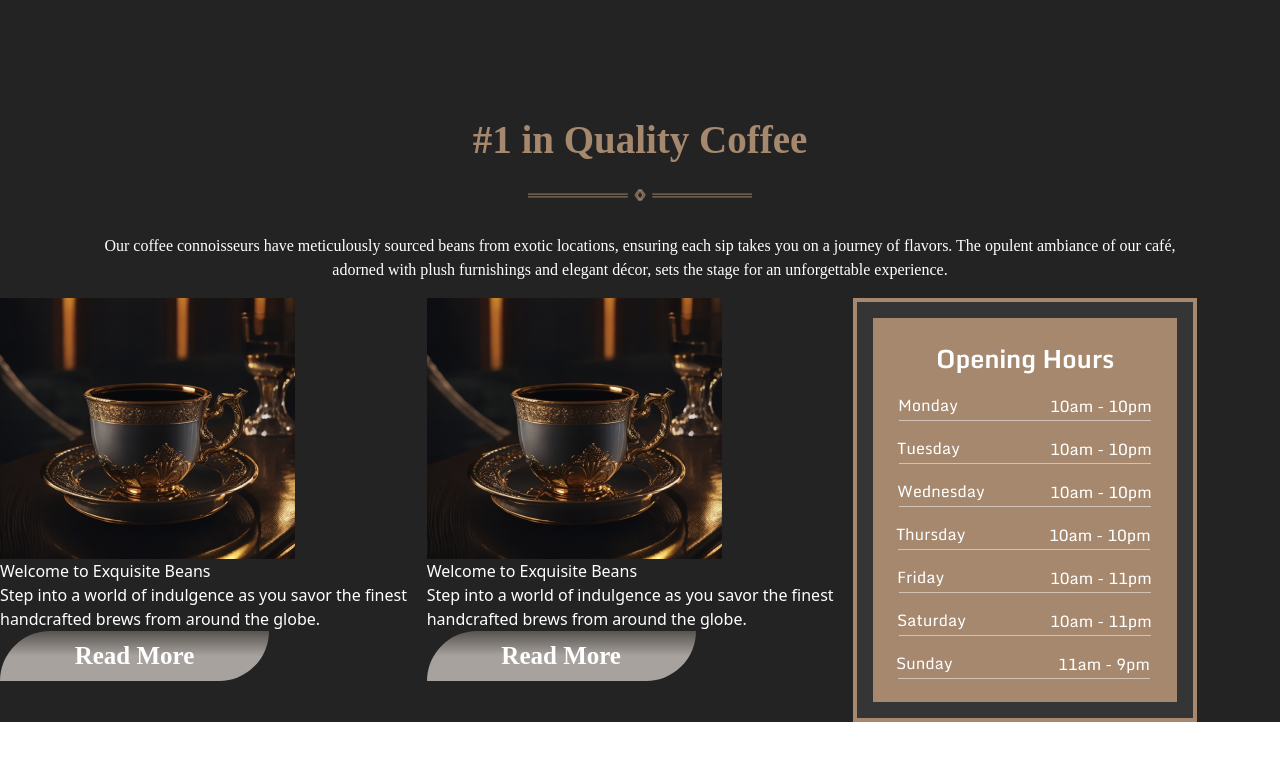
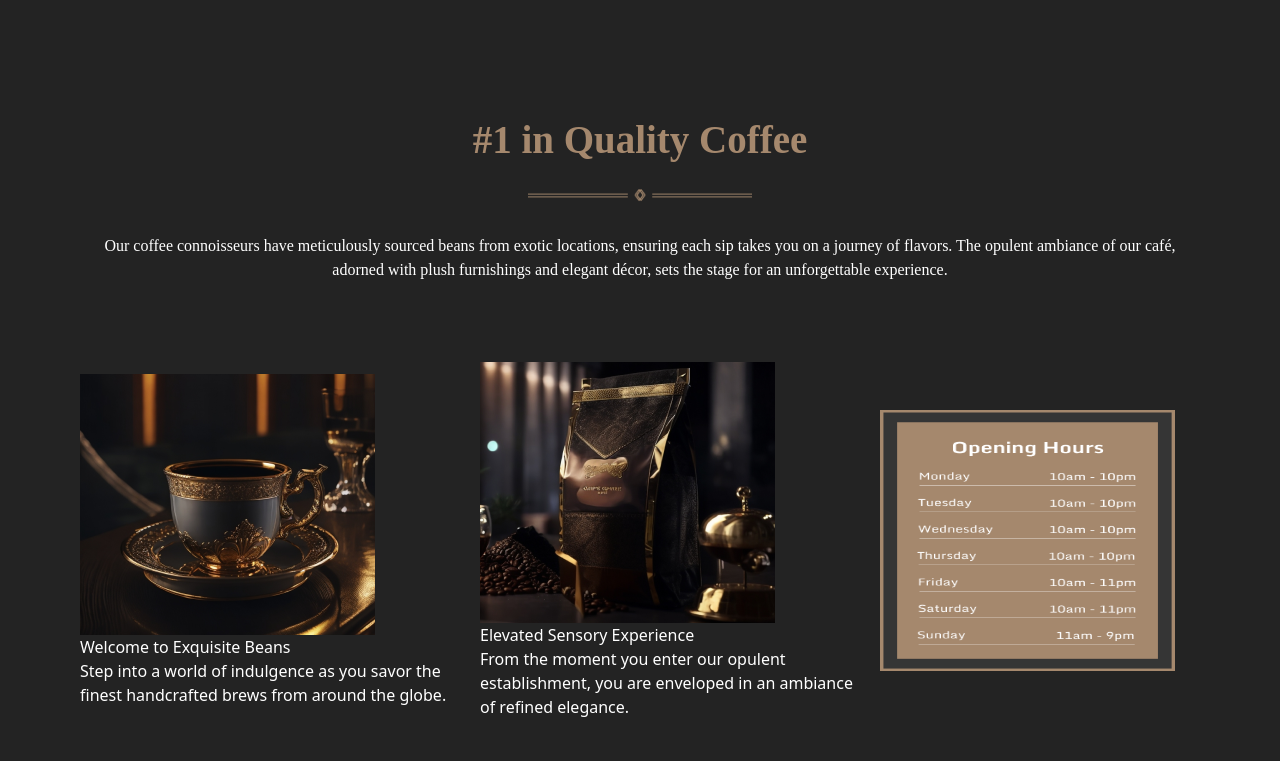
Before and after one commit to priyankashah3107/WakeUp, a React (Vite) app in the folder frontend/: page / in a window 1280 px wide. Shown: the part 898-1659 px from the top of the page. Before the commit the page ends 1620 px from the top, so only its background shows below. Built offline with nearby package versions, Linux system fonts and the light colour scheme; a web font is replaced by a local one.

Commit message:
issue: Adjustment

```diff
--- a/frontend/src/carousel/Carousel.jsx
+++ b/frontend/src/carousel/Carousel.jsx
@@ -85,8 +85,10 @@ function Carousel({ data }) {
       {data.map((slide, index) => (
         <div key={slide.id} className={`carousel-item ${currentSlide === index ? 'active' : ''}`}>
           <img src={slide.src} alt={slide.alt} className="h-screen w-screen flex justify-center items-center" />
+
           <div className={`carousel-content flex flex-col justify-between items-center`}>
             <FaChevronLeft className="text-white arrow arrow-left -ml-96" onClick={prevSlide} />
+
             <h2 >{slide.head}</h2>
             <p>{slide.desc}</p>
 
--- a/frontend/src/components/QualityCoffee.jsx
+++ b/frontend/src/components/QualityCoffee.jsx
@@ -1,14 +1,74 @@
-import React from 'react'
-import { underLine, conte, content, Time} from '../assets'
-import Button from './Button'
+// import React from 'react'
+// import { underLine, conte, content, Time} from '../assets'
+// import Button from './Button'
 
-const data = [
+// const data = [
 
-]
+// ]
 
-function QualityCoffee({info}) {
+// function QualityCoffee({info}) {
+//   return (
+//      <>
+//      <div>
+
+//          <div className="flex flex-col justify-center items-center mt-28">
+//            <h4 className="text-[#A5886D] text-[39px] font-bold font-['Monda'] leading-[48px]">#1 in Quality Coffee</h4>
+//            <img src={underLine}  alt="underline" className='w-56 mt-6' />
+
+//            <p className="w-[1111px] text-center text-white text-base font-normal font-['Monda'] leading-normal mb-4 mt-8">Our coffee connoisseurs have meticulously sourced beans from exotic locations, ensuring each sip takes you on a journey of flavors. The opulent ambiance of our café, adorned with plush furnishings and elegant décor, sets the stage for an unforgettable experience.</p>
+
+//          </div>
+
+//          <div className="grid sm:grid-cols-3 ">
+
+//               {/* <div className='flex flex-col '>
+//                 <img src={content} alt="img"  className="w-[295px] h-[261px] "/>
+//                  <h4>Welcome to Exquisite Beans</h4>
+//                  <p >Step into a world of indulgence as you savor the finest handcrafted brews from around the globe.</p>
+//                  <Button  value="Read More"/>
+//               </div>
+
+
+//               <div className='flex flex-col '>
+//                 <img src={content} alt="img"  className="w-[295px] h-[261px]"/>
+//                  <h4>Welcome to Exquisite Beans</h4>
+//                  <p>Step into a world of indulgence as you savor the finest handcrafted brews from around the globe.</p>
+//                  <Button  value="Read More"/>
+//               </div> */}
+
+//               <div className='con'>
+//                  {data.map((info, index) => (
+//                     <div key={index}>
+//                       <img src={info.src}  alt="img"/>
+//                       <h4>{info.head}</h4>
+//                       <p>{info.para}</p>
+//                       <Button />
+//                     </div>
+//                  ))}
+//               </div>
+
+
+//               <div>
+//                 <img src={Time} alt="timing" />
+//               </div>
+//           </div>
+
+//      </div>
+//      </>
+//   )
+// }
+
+// export default QualityCoffee
+
+
+
+import React from 'react';
+import { contentInfo } from '../data/carouselData.js';
+import { Time, underLine } from '../assets/index.js';
+import Button from './Button';
+
+function QualityCoffee() {
   return (
-     <>
     <div>
 
       <div className="flex flex-col justify-center items-center mt-28">
@@ -19,31 +79,30 @@ function QualityCoffee({info}) {
 
       </div>
 
-         <div className="grid sm:grid-cols-3">
+      <div className="mt-16 ">
 
-              <div className='flex flex-col '>
-                <img src={content} alt="img"  className="w-[295px] h-[261px]"/>
-                 <h4>Welcome to Exquisite Beans</h4>
-                 <p>Step into a world of indulgence as you savor the finest handcrafted brews from around the globe.</p>
-                 <Button  value="Read More"/>
+        <div className='grid sm:grid-cols-3 gap-4 m-4 justify-center items-center
+        ml-20'>
+
+          {contentInfo.map(info => (
+            <div key={info.id} className='min-h-[100px]'>
+              <img src={info.src} alt="img" className="w-[295px] h-[261px]"/>
+              <h4>{info.head}</h4>
+              <p>{info.para}</p>
+              <Button />
             </div>
 
+          ))}
 
-              <div className='flex flex-col '>
-                <img src={content} alt="img"  className="w-[295px] h-[261px]"/>
-                 <h4>Welcome to Exquisite Beans</h4>
-                 <p>Step into a world of indulgence as you savor the finest handcrafted brews from around the globe.</p>
-                 <Button  value="Read More"/>
         </div>
-
+{/*
         <div>
            <img src={Time} alt="timing" />
+         </div> */}
+
       </div>
     </div>
-
-     </div>
-     </>
   )
 }
 
-export default QualityCoffee
+export default QualityCoffee;
--- a/frontend/src/data/carouselData.js
+++ b/frontend/src/data/carouselData.js
@@ -1,4 +1,4 @@
-import { Main, Hero2, Hero3, conte, content } from "../assets";
+import { Main, Hero2, Hero3, conte, content, Time } from "../assets";
 
 export const slides = [
   {
@@ -38,7 +38,16 @@ export const contentInfo = [
     src:  conte,
     head: "Elevated Sensory Experience",
     para: "From the moment you enter our opulent establishment, you are enveloped in an ambiance of refined elegance."
+  },
+  {
+    id:3,
+    src: Time,
+    head: null,
+    para: null
   }
+
+
+
 ]
 
 export default {slides,
```
Lines whose indentation alone changed are shown as unchanged.
